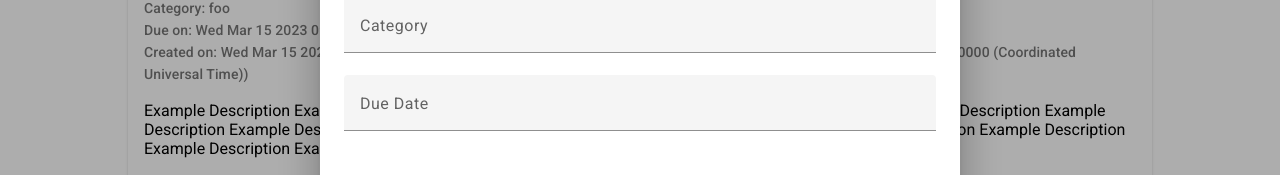
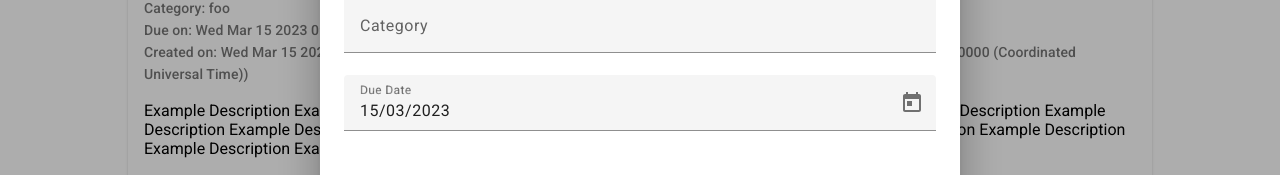
Before and after one commit to Russell-Len/todo-app, an Angular app: page / in a window 1280 px wide. Both pictures are taken after a click on the button "add". Shown: the part 408-583 px from the top of the page. Built offline with nearby package versions, Linux system fonts and the light colour scheme.

Commit message:
Added Datepicker module

```diff
--- a/src/app/app.module.ts
+++ b/src/app/app.module.ts
@@ -20,6 +20,8 @@ import { MatCardModule } from '@angular/material/card';
 import { MatInputModule } from '@angular/material/input';
 import { MatFormFieldModule } from '@angular/material/form-field';
 import { FormsModule } from '@angular/forms';
+import { MatDatepickerModule } from '@angular/material/datepicker';
+import { MAT_DATE_LOCALE, MatNativeDateModule } from '@angular/material/core';
 
 @NgModule({
   declarations: [
@@ -42,8 +44,11 @@ import { FormsModule } from '@angular/forms';
     MatInputModule,
     MatFormFieldModule,
     FormsModule,
+    MatDatepickerModule,
+    MatNativeDateModule,
   ],
   providers: [
+    { provide: MAT_DATE_LOCALE, useValue: 'en-MY' }
   ],
   bootstrap: [AppComponent]
 })
--- a/src/app/task-add-dialog/task-add-dialog.component.html
+++ b/src/app/task-add-dialog/task-add-dialog.component.html
@@ -18,7 +18,9 @@
 
     <mat-form-field appearance="fill" class="dialog-form-field">
         <mat-label>Due Date</mat-label>
-        <input matInput>
+        <input matInput [matDatepicker]="picker" [(ngModel)]="newTask.dueDate">
+        <mat-datepicker-toggle matIconSuffix [for]="picker"></mat-datepicker-toggle>
+        <mat-datepicker #picker></mat-datepicker>
     </mat-form-field>
 </div>
 
--- a/src/app/task-edit-dialog/task-edit-dialog.component.html
+++ b/src/app/task-edit-dialog/task-edit-dialog.component.html
@@ -18,7 +18,9 @@
 
     <mat-form-field appearance="fill" class="dialog-form-field">
         <mat-label>Due Date</mat-label>
-        <input matInput>
+        <input matInput [matDatepicker]="picker">
+        <mat-datepicker-toggle matIconSuffix [for]="picker"></mat-datepicker-toggle>
+        <mat-datepicker #picker></mat-datepicker>
     </mat-form-field>
 </div>
 
```
